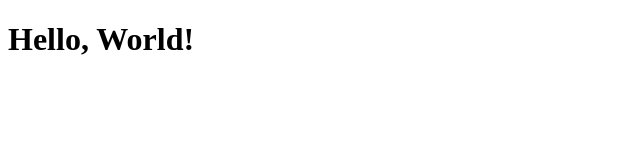
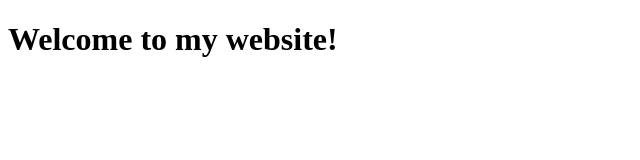
Before and after one commit to Lracha25/Python-, a plain HTML site: page index.html in a window 1280 px wide. Shown: the whole page, without its empty margins (0-640 px from the left). Drawn offline with Linux system fonts and the light colour scheme.

Commit message:
Update index.html

```diff
--- a/index.html
+++ b/index.html
@@ -1,14 +1,11 @@
 <!DOCTYPE html>
-
-<html>
+<html lang="en">
 <head>
-  <meta http-equiv="CONTENT-TYPE" content="text/html; charset=UTF-8">
-  <link rel="stylesheet" href="styles/style.css"/>
-  <title>Hello, World!</title>
+    <meta charset="UTF-8">
+    <meta name="viewport" content="width=device-width, initial-scale=1.0">
+    <title>My Website</title>
 </head>
 <body>
-  <h1>
-    Hello, World!
-  </h1>
+    <h1>Welcome to my website!</h1>
 </body>
 </html>
```
